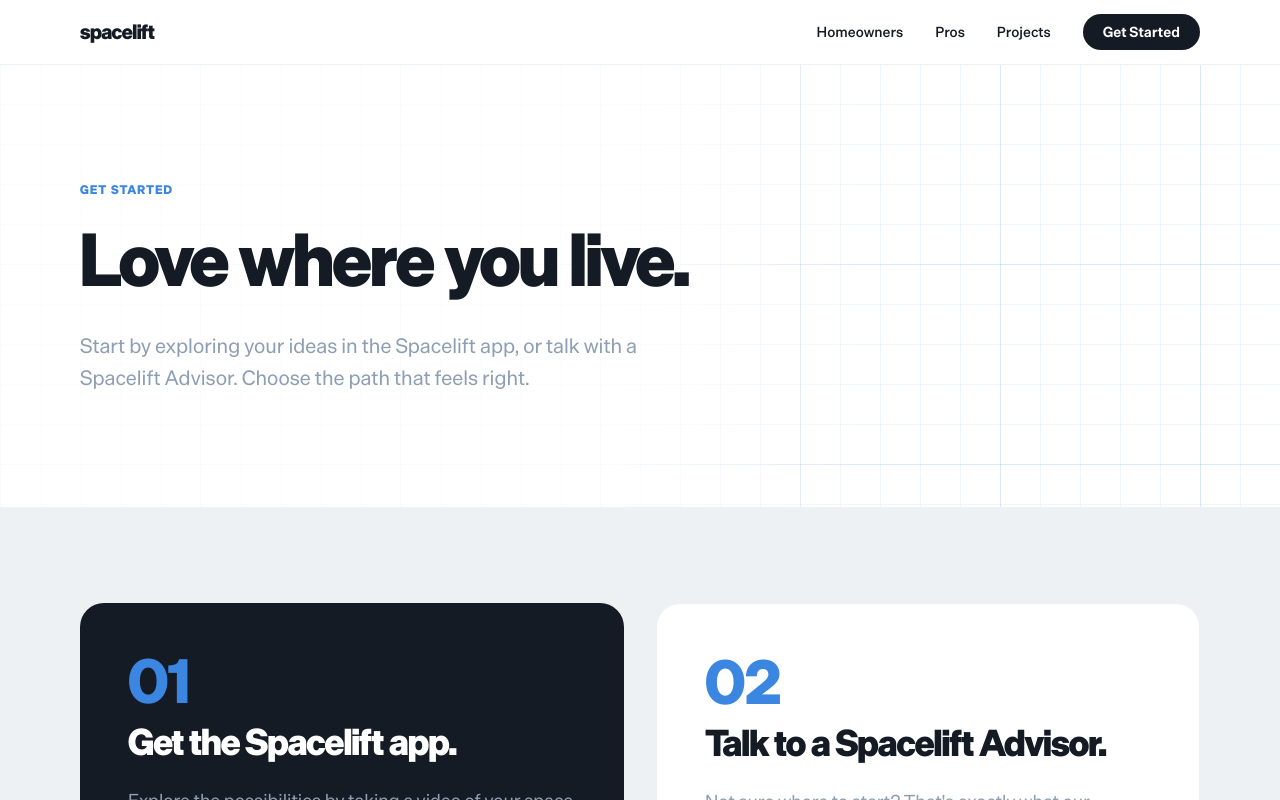
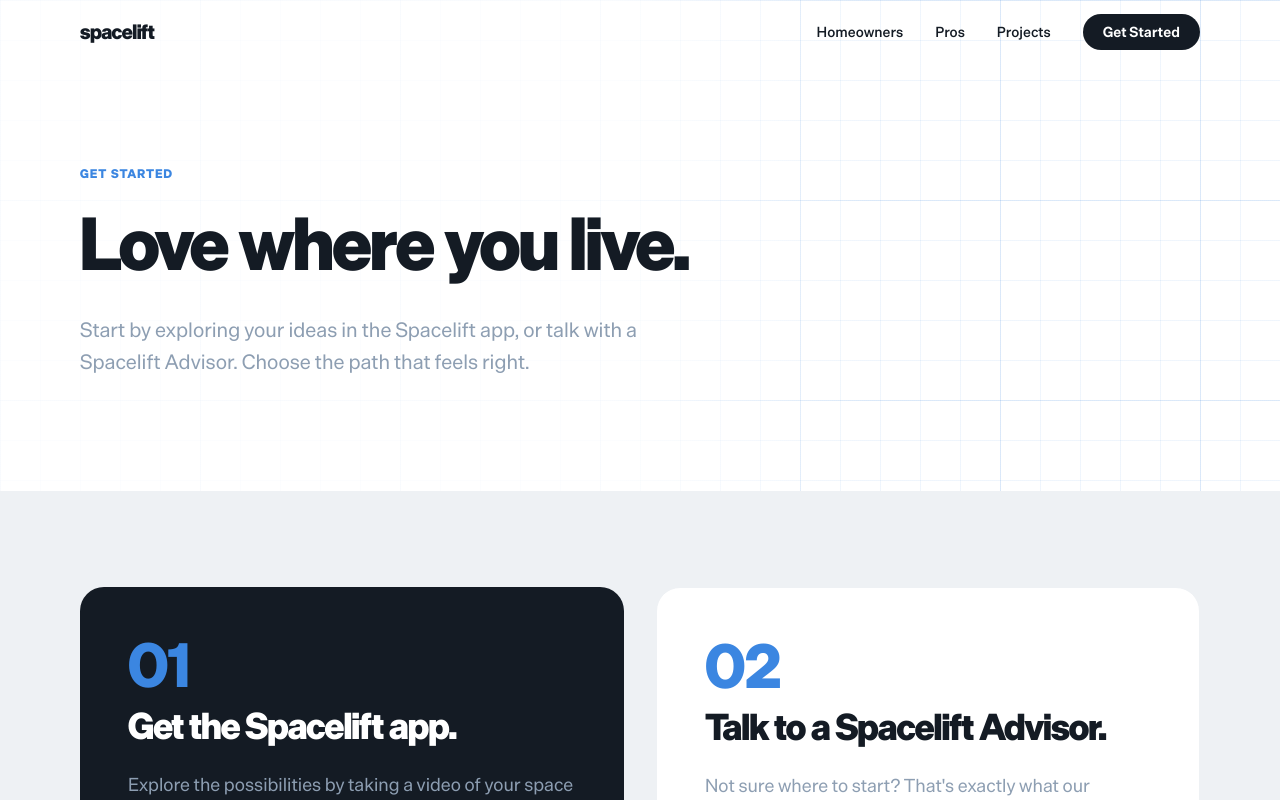
Before and after one commit to jjmccarthy7/spacelift-tools, a Next.js app in the folder apps/hellospacelift/: page /get-started in a window 1280 px wide. Shown: the top 800 px of the page. Built offline with nearby package versions, Linux system fonts and the light colour scheme.

Commit message:
fix(get-started): transparent nav + full-bleed graph-paper hero

```diff
--- a/apps/hellospacelift/src/app/get-started/page.tsx
+++ b/apps/hellospacelift/src/app/get-started/page.tsx
@@ -11,10 +11,10 @@
 
 export default function GetStartedPage() {
   return (
-    <div className="pt-16">
+    <div>
 
       {/* ── Hero ─────────────────────────────────────────────────────────────── */}
-      <section className="relative overflow-hidden bg-white py-20 md:py-28">
+      <section className="relative overflow-hidden bg-white pt-32 pb-20 md:pt-40 md:pb-28">
 
         {/* Graph-paper background — blueprint grid, ~6% opacity, scoped to this section */}
         <div
--- a/apps/hellospacelift/src/components/Navigation.tsx
+++ b/apps/hellospacelift/src/components/Navigation.tsx
@@ -19,8 +19,9 @@
 
   const isHome = pathname === '/'
   const isHomeowners = pathname === '/homeowners'
+  const isGetStarted = pathname === '/get-started'
   // Pages whose hero sits flush against the top of the viewport
-  const isHeroPage = isHome || isHomeowners
+  const isHeroPage = isHome || isHomeowners || isGetStarted
 
   useEffect(() => {
     if (!isHeroPage) return
@@ -33,8 +34,8 @@
   const isTransparent = isHeroPage && !scrolled && !mobileOpen
 
   // Homepage hero is dark (photo bg) → white text when transparent
-  // Homeowners hero is light (graph-paper bg) → dark text when transparent
-  const isLightHero = isHomeowners
+  // Homeowners + Get Started heroes are light (graph-paper bg) → dark text when transparent
+  const isLightHero = isHomeowners || isGetStarted
 
   const navBg = isTransparent ? 'bg-transparent border-transparent' : 'bg-white border-[#EEF1F4]'
   const logoColor = isTransparent && !isLightHero ? 'text-white' : 'text-[#141B24]'
```
